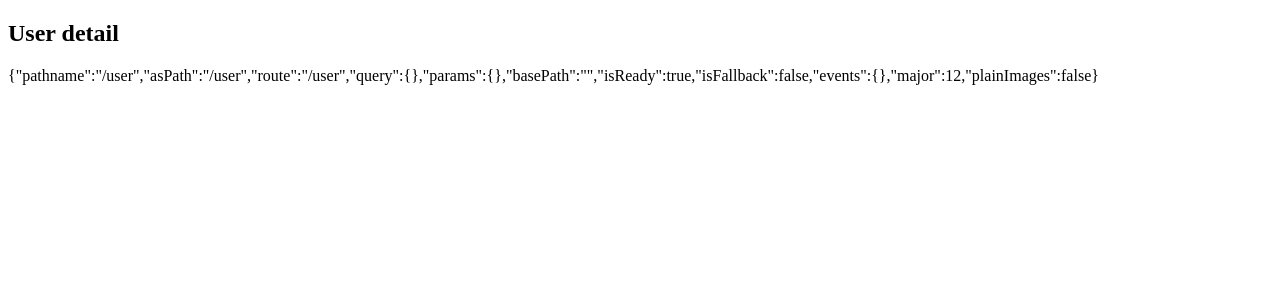
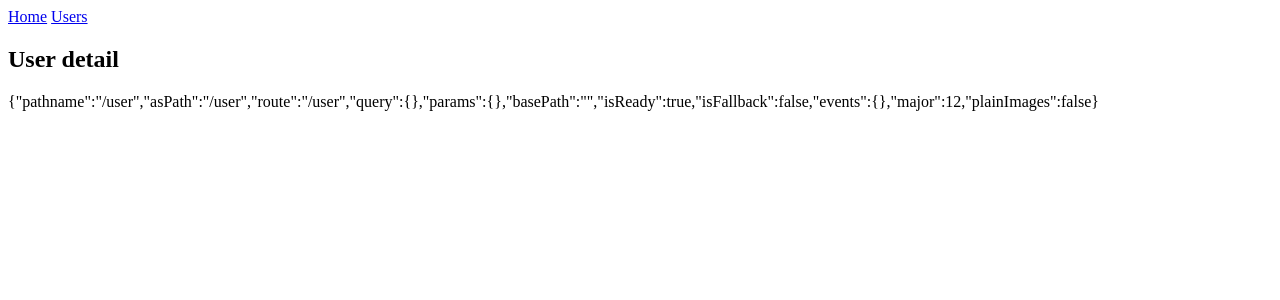
Before and after one commit to yenilikci/nextjs-practice, a Next.js app: page /user in a window 1280 px wide. Shown: the top 300 px of the page. Built offline with nearby package versions, Linux system fonts and the light colour scheme.

Commit message:
next layout

```diff
--- /dev/null
+++ b/components/Layout.js
@@ -0,0 +1,10 @@
+import Navbar from './Navbar.js';
+
+const Layout = props => (
+    <div>
+        <Navbar/>
+        {props.children }
+    </div>
+);
+
+export default Layout;
--- a/pages/user.js
+++ b/pages/user.js
@@ -1,14 +1,17 @@
 import {useRouter} from 'next/router';
+import Layout from '../components/Layout';
 
 const User = () => {
     const router = useRouter();
     return (
+        <Layout>
             <div>
                 <h2>User detail</h2>
                 {JSON.stringify(router)}
                 <br/> <br/>
                 {JSON.stringify(router.query.name)}
             </div>
+        </Layout>
     )
 };
 
```
Also changed, not shown: pages/index.js (+9 -6 lines). Lines whose indentation alone changed are shown as unchanged.
